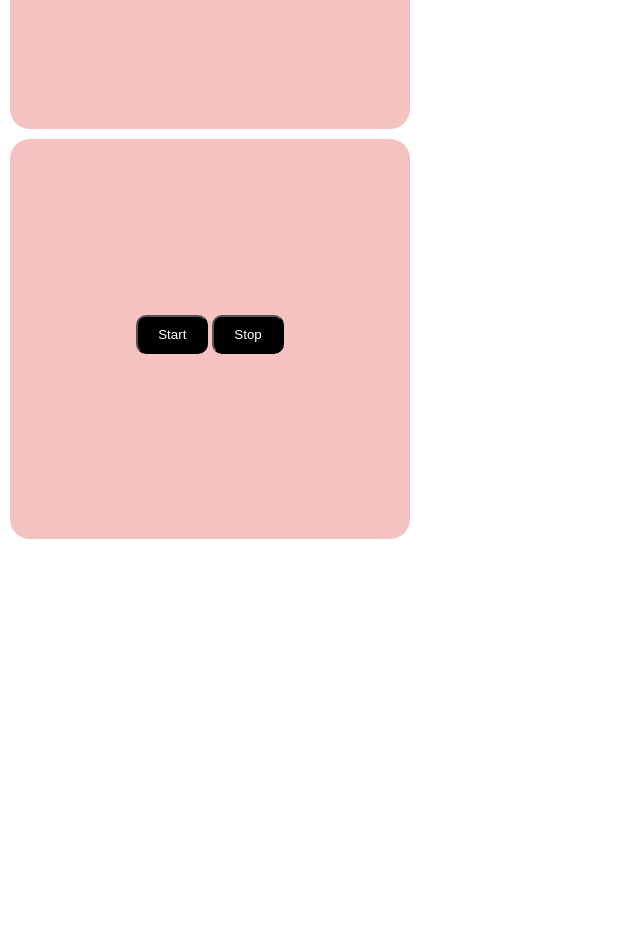
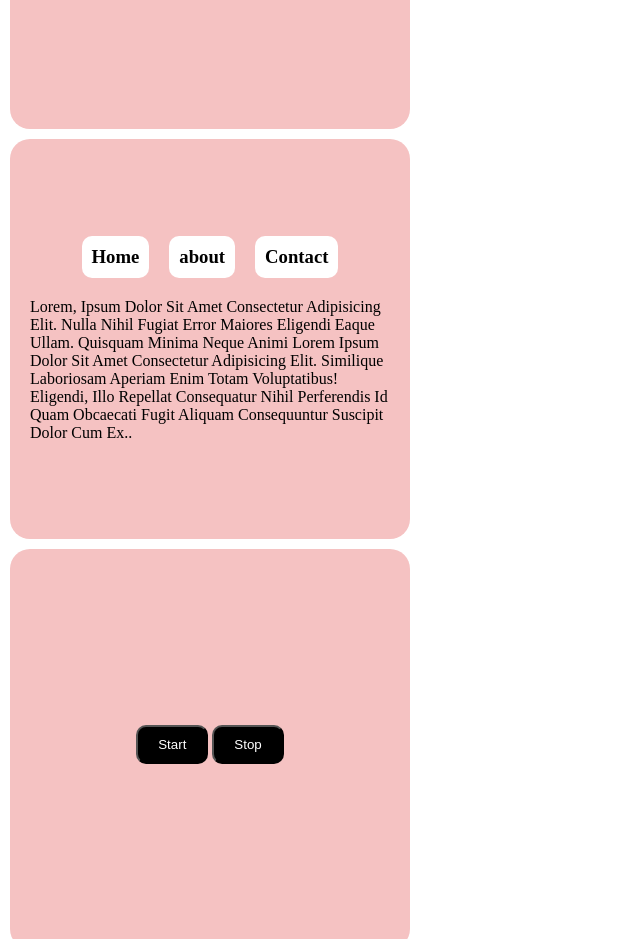
Before and after one commit to mrritikjain/JS_DOM_PRACTICE, a plain HTML site: page index.html in a window 1280 px wide. Shown: the part 1640-2579 px from the top of the page, without its empty margins (0-640 px from the left). Before the commit the page ends 2189 px from the top, so only its background shows below. Drawn offline with Linux system fonts and the light colour scheme.

Commit message:
Q5 SOlved.

```diff
--- a/index.html
+++ b/index.html
@@ -10,12 +10,11 @@
         padding: 0;
         box-sizing: border-box;
       }
-      body {
-      }
+
       .q1,
       .q2,
       .q3,
-      .q4,.q6 {
+      .q4,.q5,.q6 {
         min-height: 400px;
         width: 400px;
         background-color: rgb(245, 194, 194);
@@ -66,6 +65,23 @@
         text-transform: capitalize;
         font-size: 18px;
       }
+      .tabs{
+        display: flex;
+        gap: 20px;
+        margin-bottom: 20px;
+      }
+      .tab{
+        background-color: #fff;
+        padding: 10px;
+        border-radius: 10px;
+      }
+      .active{
+        background-color: black;
+        color: #fff;
+      }
+      .content{
+        display: none;
+      }
     </style>
   </head>
   <body>
@@ -115,6 +131,21 @@
       </div>
       </div>
     </div>
+    <div class="q5">
+      <div class="tabs">
+      <h3 class="tab">Home</h3>
+      <h3 class="tab">about</h3>
+      <h3 class="tab">Contact</h3>
+      </div>
+      <div class="contents">
+        <p class="content">Lorem, ipsum dolor sit amet consectetur adipisicing elit. Nulla nihil fugiat error maiores eligendi eaque ullam. Quisquam minima neque animi Lorem ipsum dolor sit amet consectetur adipisicing elit. Similique laboriosam aperiam enim totam voluptatibus! Eligendi, illo repellat consequatur nihil perferendis id quam obcaecati fugit aliquam consequuntur suscipit dolor cum ex..
+        </p>
+         <p class="content">Lorem, ipsum dolor sit amet consectetur adipisicing elit. Nulla nihil fugiat error maiores eligendi eaque ullam. Quisquam minima neque animi. Lorem ipsum dolor sit amet.
+        </p>
+         <p class="content">Lorem, ipsum dolor sit amet consectetur adipisicing elit. Nulla nihil fugiat error maiores eligendi eaque ullam. Quisquam minima neque animi.
+        </p>
+      </div>
+    </div>
     <div class="q6">
       <h3 id="counter"></h3>
       <div class="buttons">
@@ -122,6 +153,7 @@
          <button class="stopbtn">Stop</button>
       </div>
     </div>
+
   </body>
   <script>
     // Q1. Create a html page wiht a button. when click on button paragraph color should be changed .
@@ -230,7 +262,23 @@ addBtn.addEventListener('click', (e) => {
   textbox.value = "";
 });
 // Q5 - Create a tabbed interface where clicking on tabs display different content sections without reloading page
+const tabs = document.querySelectorAll('.tab');
+const contents = document.querySelectorAll('.content')
 
+contents[0].style.display = "block";
+
+tabs.forEach((tab,index) => {
+  tab.addEventListener("click", ()=>{
+hideallText();
+contents[index].style.display = "block"
+  })
+
+});
+function hideallText(){
+  contents.forEach(content =>{
+    content.style.display="none";
+  })
+}
 //Q6 create a counter that update every second and add start and stop button on it
 
 const counter = document.getElementById('counter');
```
